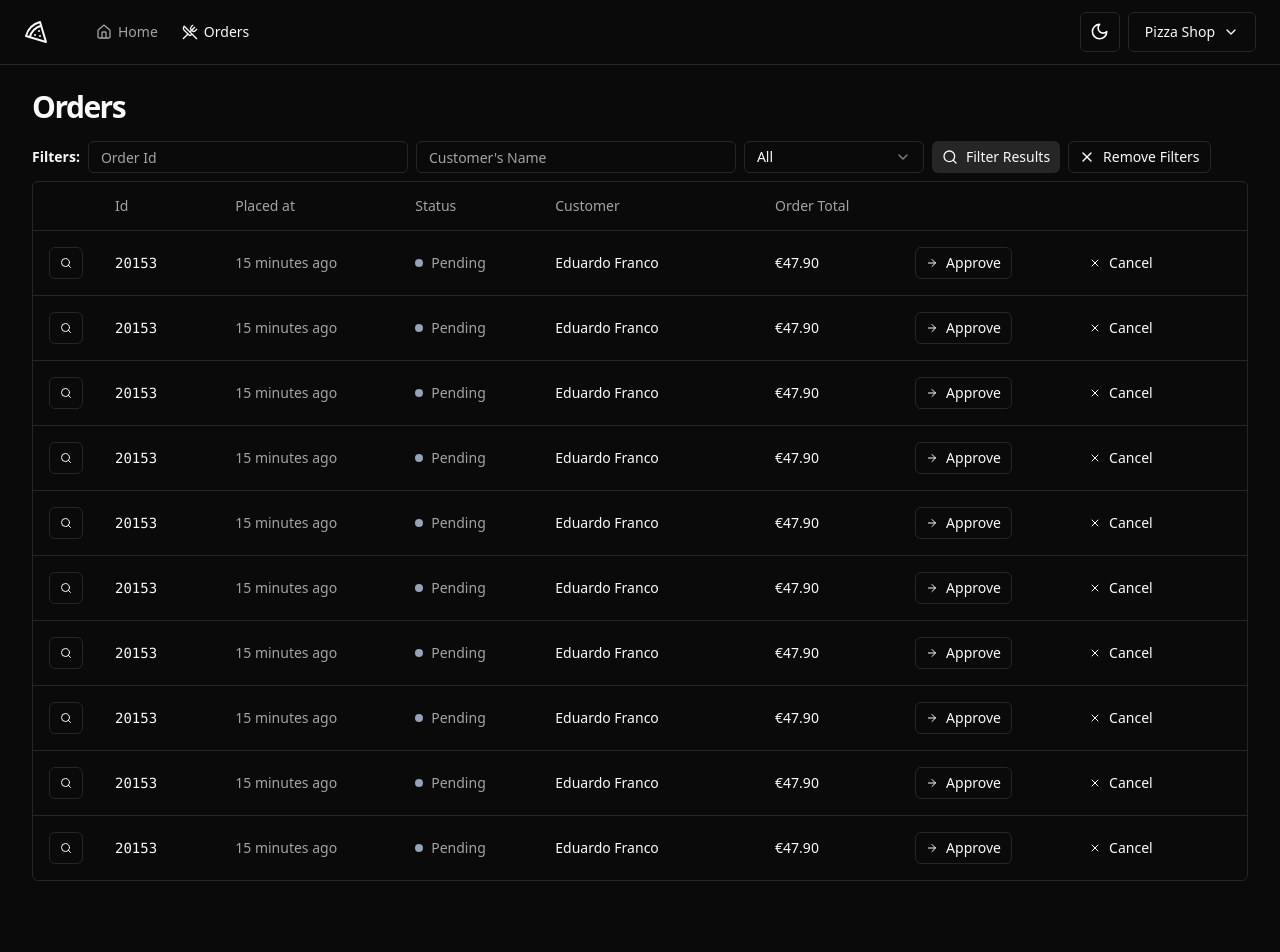
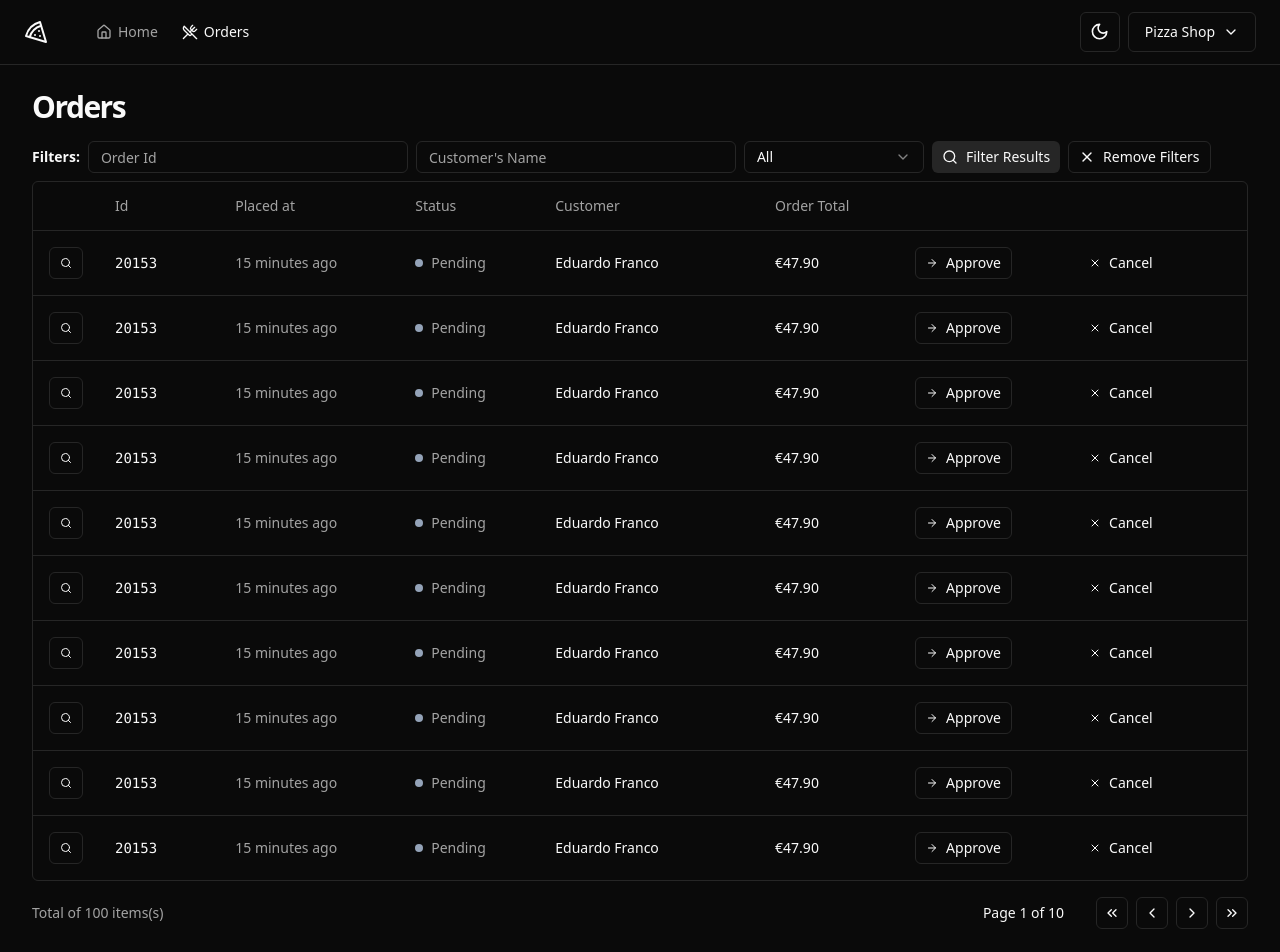
Before and after one commit to eduaardofranco/pizza-shop-web, a React app: page /orders in a window 1280 px wide. Shown: the top 952 px of the page. Before the commit the page ends 913 px from the top, so only its background shows below. Built offline with nearby package versions, Linux system fonts and the light colour scheme; the HTML template or start-up script is replaced by a standard one.

Commit message:
pagination component

```diff
--- /dev/null
+++ b/src/components/pagination.tsx
@@ -0,0 +1,47 @@
+import { ChevronLeft, ChevronRight, ChevronsLeft, ChevronsRight } from "lucide-react"
+import { Button } from "./ui/button"
+
+export interface PaginationProps {
+    pageIndex: number
+    totalCount: number
+    perPage: number
+}
+
+export function Pagination({ pageIndex, totalCount, perPage}: PaginationProps) {
+
+    //round pages above
+    const pages = Math.ceil(totalCount / perPage) || 1
+
+    return(
+        <div className="flex items-center justify-between">
+            <span className="text-sm text-muted-foreground">
+                Total of {totalCount} items(s)
+            </span>
+
+            <div className="flex items-center gap-6 lg:gap-8">
+                <div className="text-sm font-medium">
+                    Page {pageIndex + 1} of {pages}
+                </div>
+                <div className="flex items-center gap-2">
+                    <Button variant="outline" className="h-8 w-8 p-0">
+                        <ChevronsLeft className="h-4 w-4" />
+                        <span className="sr-only">First page</span>
+                    </Button>
+                    <Button variant="outline" className="h-8 w-8 p-0">
+                        <ChevronLeft className="h-4 w-4" />
+                        <span className="sr-only">Previous page</span>
+                    </Button>
+                    <Button variant="outline" className="h-8 w-8 p-0">
+                        <ChevronRight className="h-4 w-4" />
+                        <span className="sr-only">Next page</span>
+                    </Button>
+                    <Button variant="outline" className="h-8 w-8 p-0">
+                        <ChevronsRight className="h-4 w-4" />
+                        <span className="sr-only">Last page</span>
+                    </Button>
+                </div>
+
+            </div>
+        </div>
+    )
+}
--- a/src/pages/app/orders/orders.tsx
+++ b/src/pages/app/orders/orders.tsx
@@ -5,6 +5,7 @@
 import { Helmet } from "react-helmet-async";
 import { OrderTableRow } from "./orders-table-row";
 import { OrderTableFilters } from "./order-table-filters";
+import { Pagination } from "@/components/pagination";
 
 export function Orders() {
     return(
@@ -12,7 +13,6 @@
         <Helmet title="Orders" />
         <div className="flex flex-col gap-4">
             <h1 className="text-3xl font-bold tracking-tighter">Orders</h1>
-        </div>
             <div className="space-y-2 5">
                 <OrderTableFilters />
                 <div className="border rounded-md">
@@ -39,6 +39,8 @@
                     </Table>
                 </div>
             </div>
+            <Pagination perPage={10} totalCount={100} pageIndex={0} />
+        </div>
        </>
     )
 }
```
Lines whose indentation alone changed are shown as unchanged.
